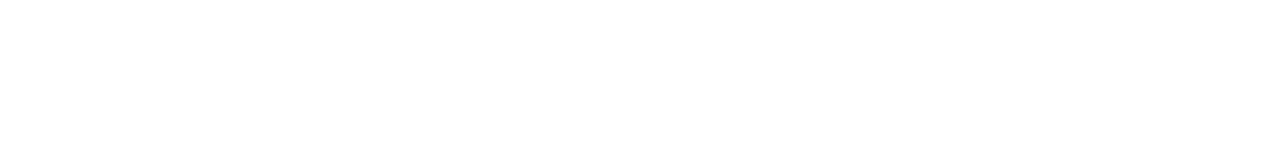
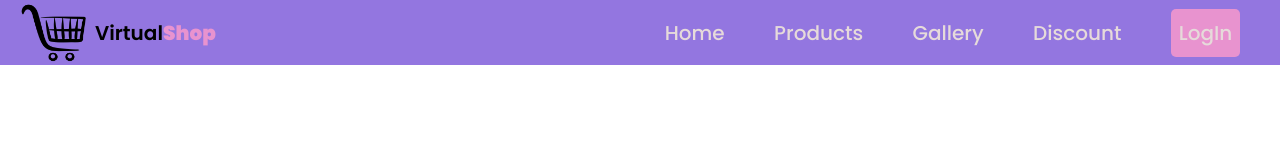
Before and after one commit to imrul099/virtual-shop, a plain HTML site: page index.html in a window 1280 px wide. Drawn offline with Linux system fonts and the light colour scheme.

Commit message:
added the header section

```diff
--- a/index.html
+++ b/index.html
@@ -8,6 +8,22 @@
     <link rel="stylesheet" href="./styles/responsive.css">
 </head>
 <body>
-
+    <header>
+         <nav>
+            <div class="nav-container">
+                <img src="./images/Logo/logo.png" alt="">
+                <p>Virtual<span class="span-1">Shop</span></p>
+            </div>
+            <div class="item-container">
+                <ul>
+                    <li><a href="#">Home</a></li>
+                    <li><a href="#">Products</a></li>
+                    <li><a href="#">Gallery</a></li>
+                    <li><a href="#">Discount</a></li>
+                    <li><a class="login-btn" href="#">LogIn</a></li>
+                </ul>
+            </div>
+         </nav>
+    </header>
 </body>
 </html>
--- a/styles/styles.css
+++ b/styles/styles.css
@@ -3,3 +3,91 @@
 body {
     font-family: "Poppins", sans-serif;
 }
+
+*{
+    margin: 0;
+    padding: 0;
+    box-sizing: border-box;
+}
+
+header{
+    background: #9376e0;
+}
+
+nav{
+    max-width: 1250px;
+    margin: 0 auto;
+    display: flex;
+    align-items: center;
+
+}
+
+.nav-container{
+    min-height: 20px;
+    display: flex;
+    align-items: center;
+    width: 50%;
+    cursor: pointer;
+}
+
+.nav-container img{
+    width: 80px;
+}
+
+.nav-container p{
+    font-size: 1.25rem;
+    font-weight: 600;
+}
+
+.nav-container p .span-1{
+    color: #e893cf;
+    font-weight: 900;
+}
+
+.item-container{
+    width: 50%;
+}
+
+.item-container ul{
+    display: flex;
+    justify-content: space-around;
+
+}
+
+.item-container li{
+    list-style: none;
+    font-size: 1.25rem;
+    font-weight: 500;
+
+}
+
+.item-container li a{
+    text-decoration: none;
+    color: #e6dada;
+}
+
+.item-container li a:hover{
+    color: azure;
+    background: #9376e0;
+}
+
+.login-btn{
+    padding: 10px 8px;
+    background: #e893cf;
+    border-radius: 5px;
+}
+
+
+@media screen and (max-width: 576px) {
+    nav, .item-container ul{
+        flex-direction: column;
+        align-items: center;
+    }
+    .item-container ul{
+        gap: 16px;
+    }
+
+    .item-container, li .login-btn{
+        margin-bottom: 16px;
+    }
+}
```
